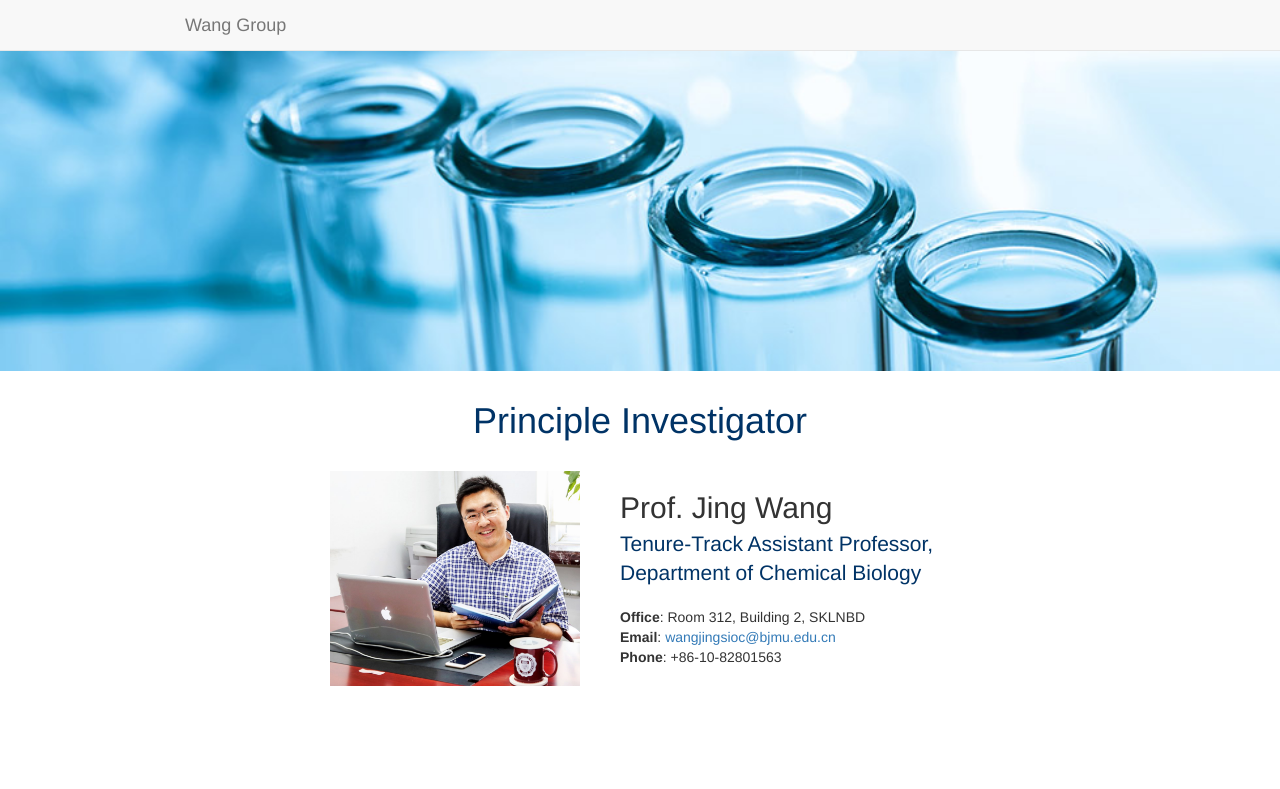
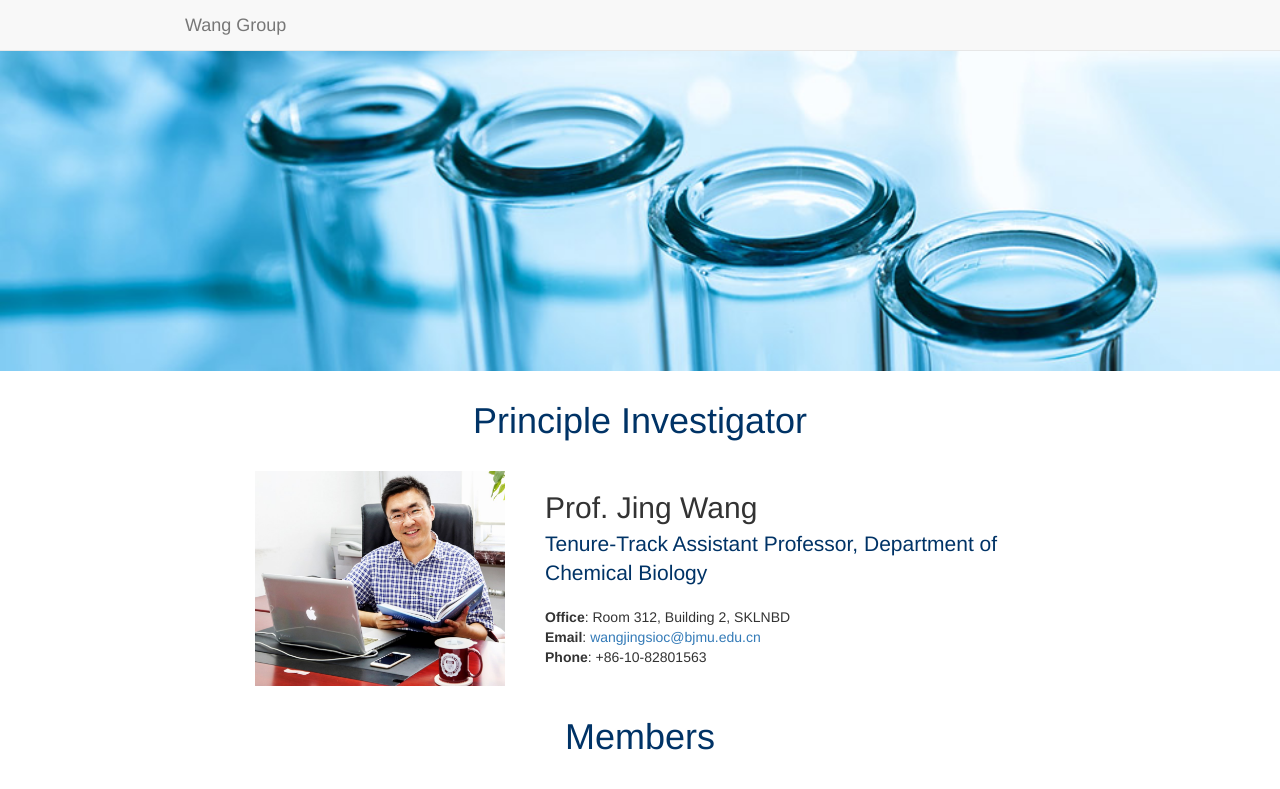
Before and after one commit to silvx/silvx.github.io, a Jekyll site: the page built from index.html, in a window 1280 px wide. Shown: the top 789 px of the page. Built offline with Jekyll 4.4.1, drawn with Linux system fonts in a browser that asks for light colours; nearby versions of some CDN libraries.

Commit message:
minor improvement

```diff
--- a/_layouts/default.html
+++ b/_layouts/default.html
@@ -1,5 +1,5 @@
 <!DOCTYPE html>
-<html>
+<html lang="en">
   <head>
   	<meta http-equiv="content-type" content="text/html; charset=utf-8" />
     <title>{{ page.title }}</title>
--- a/index.html
+++ b/index.html
@@ -5,7 +5,7 @@ title: Jing Wang Group
 <img src='/asset/img/banner1.jpg' alt='banner1' class="img-responsive" width="100%">
 <div class='container half-width'>
   <h1 class='text-center blue index-subtitle'>Principle Investigator</h1>
-<div class="container" style="max-width: 650px;">
+  <div class="container border-color-blue" style="max-width: 800px;">
     <div class="media">
       <div class="media-left">
         <a href="#">
@@ -14,12 +14,18 @@ title: Jing Wang Group
       </div>
       <div class="media-body" style="padding: 20px 0px 0px 30px;">
         <h2 class="media-heading">Prof. Jing Wang</h2>
-    <p class="lead blue">Tenure-Track Assistant Professor, Department of Chemical Biology</p>
+        <p class="lead blue">
+          Tenure-Track Assistant Professor, Department of Chemical Biology
+        </p>
         <address><b>Office</b>: Room 312, Building 2, SKLNBD
-      <br><b>Email</b>: <a href="mailto://wangjingsioc@bjmu.edu.cn">wangjingsioc@bjmu.edu.cn</a>
-      <br><b>Phone</b>: +86-10-82801563</address>
+        <br>
+        <b>Email</b>: <a href="mailto://wangjingsioc@bjmu.edu.cn">wangjingsioc@bjmu.edu.cn</a>
+        <br>
+        <b>Phone</b>: +86-10-82801563</address>
       </div>
     </div>
   </div>
-
 </div>
+<div class="container-fluid">
+  <h1 class='text-center blue index-subtitle'>Members</h1>
+</div>
```
Lines whose indentation alone changed are shown as unchanged.
